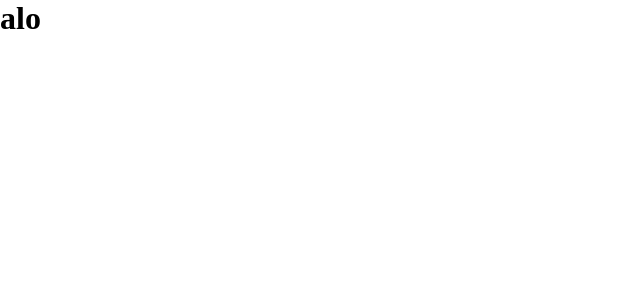
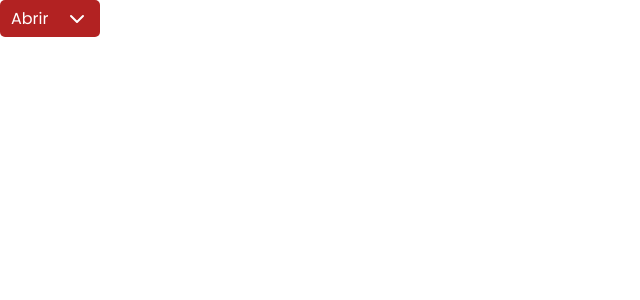
Before and after one commit to MeninoDenii/desafio-fit-anywhere, a React (Create React App) app: page / in a window 1280 px wide. Shown: the top 300 px of the page, without its empty margins (0-640 px from the left). Built offline with nearby package versions, Linux system fonts and the light colour scheme.

Commit message:
Initializing dropdown styling

```diff
--- a/public/index.html
+++ b/public/index.html
@@ -3,6 +3,9 @@
   <head>
     <meta charset="utf-8" />
     <link rel="icon" href="%PUBLIC_URL%/favicon.ico" />
+    <link rel="preconnect" href="https://fonts.googleapis.com">
+    <link rel="preconnect" href="https://fonts.gstatic.com" crossorigin>
+    <link href="https://fonts.googleapis.com/css2?family=Poppins:wght@400;700&family=Roboto:wght@400;700&display=swap" rel="stylesheet">
     <meta name="viewport" content="width=device-width, initial-scale=1" />
     <meta name="theme-color" content="#000000" />
     <meta
--- a/src/App.tsx
+++ b/src/App.tsx
@@ -1,10 +1,10 @@
-import React from "react";
+import { Dropdown } from "./components/Dropdown";
 import { GlobalStyle } from "./styles/global";
 
 function App() {
   return (
     <div className="App">
-      <h1>alo</h1>
+      <Dropdown />
       <GlobalStyle />
     </div>
   );
--- /dev/null
+++ b/src/components/Dropdown/index.tsx
@@ -0,0 +1,18 @@
+import React from "react";
+import { IconArrowDown } from "../../icons";
+import {
+  DropdownContainer,
+  DropdownContent,
+  DropdownText,
+} from "./styles/StyledDropdown";
+
+export const Dropdown: React.FC = () => {
+  return (
+    <DropdownContainer>
+      <DropdownContent>
+        <DropdownText>Abrir</DropdownText>
+        <IconArrowDown />
+      </DropdownContent>
+    </DropdownContainer>
+  );
+};
--- /dev/null
+++ b/src/components/Dropdown/styles/StyledDropdown.ts
@@ -0,0 +1,26 @@
+import styled from "styled-components";
+
+export const DropdownContainer = styled.div`
+  width: 100px;
+  border-radius: 5px;
+  padding: 5px 10px 5px 10px;
+  border: 1px solid transparent;
+  background-color: #b22222;
+  cursor: pointer;
+  &:hover {
+    filter: brightness(1.75);
+    transition: 0.3s;
+  }
+`;
+
+export const DropdownContent = styled.div`
+  width: 100%;
+  display: flex;
+  align-items: center;
+  justify-content: space-between;
+  gap: 10px;
+`;
+
+export const DropdownText = styled.span`
+  color: white;
+`;
--- /dev/null
+++ b/src/icons/index.ts
@@ -0,0 +1 @@
+export { ReactComponent as IconArrowDown } from "./iconArrowDown.svg";
--- a/src/styles/global.ts
+++ b/src/styles/global.ts
@@ -76,6 +76,7 @@ export const GlobalStyle = createGlobalStyle`
     display: flex;
     align-items: center;
     justify-content: center;
+    font-family: 'Poppins', sans-serif;
     font-size: 16px;
 
 
```
Also changed, not shown: src/icons/iconArrowDown.svg (added).
